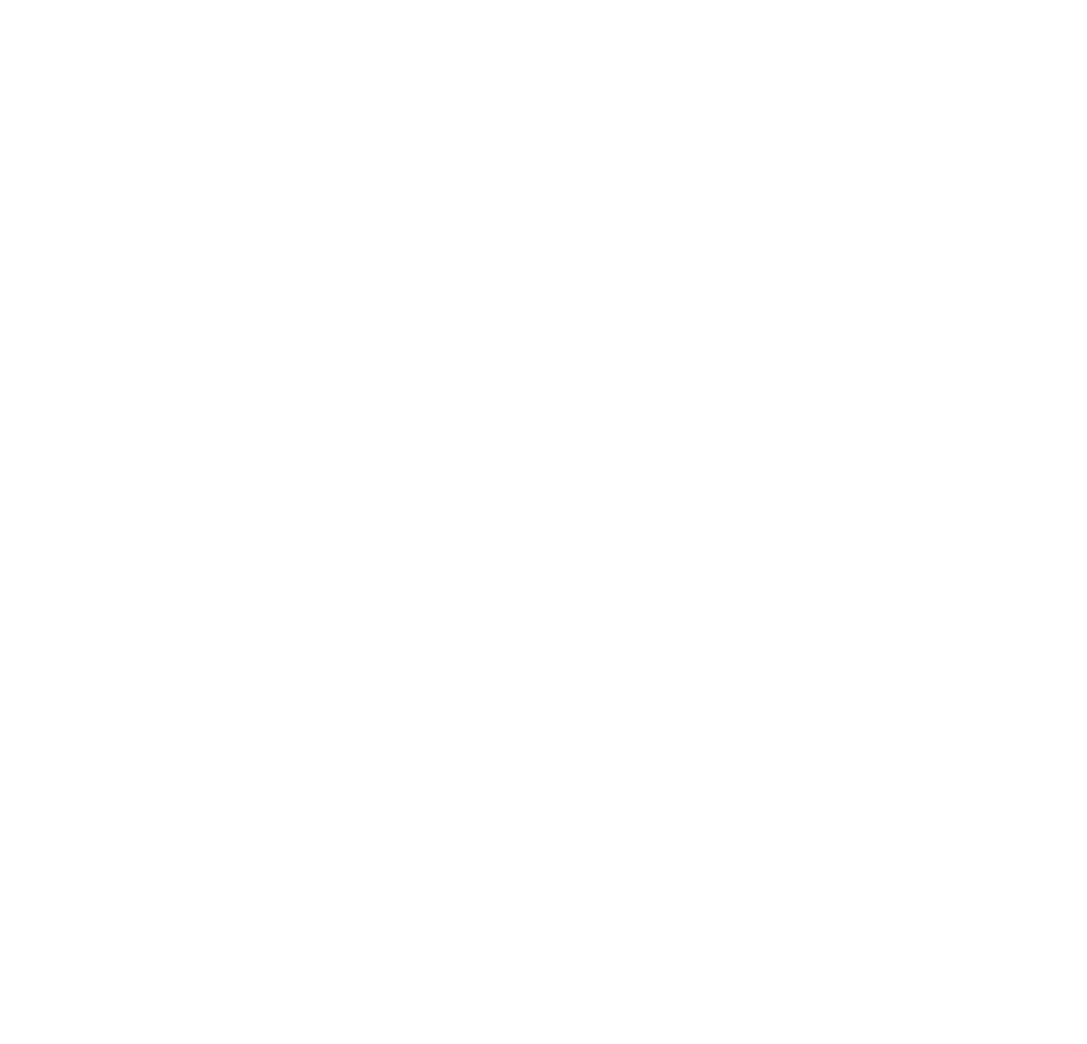
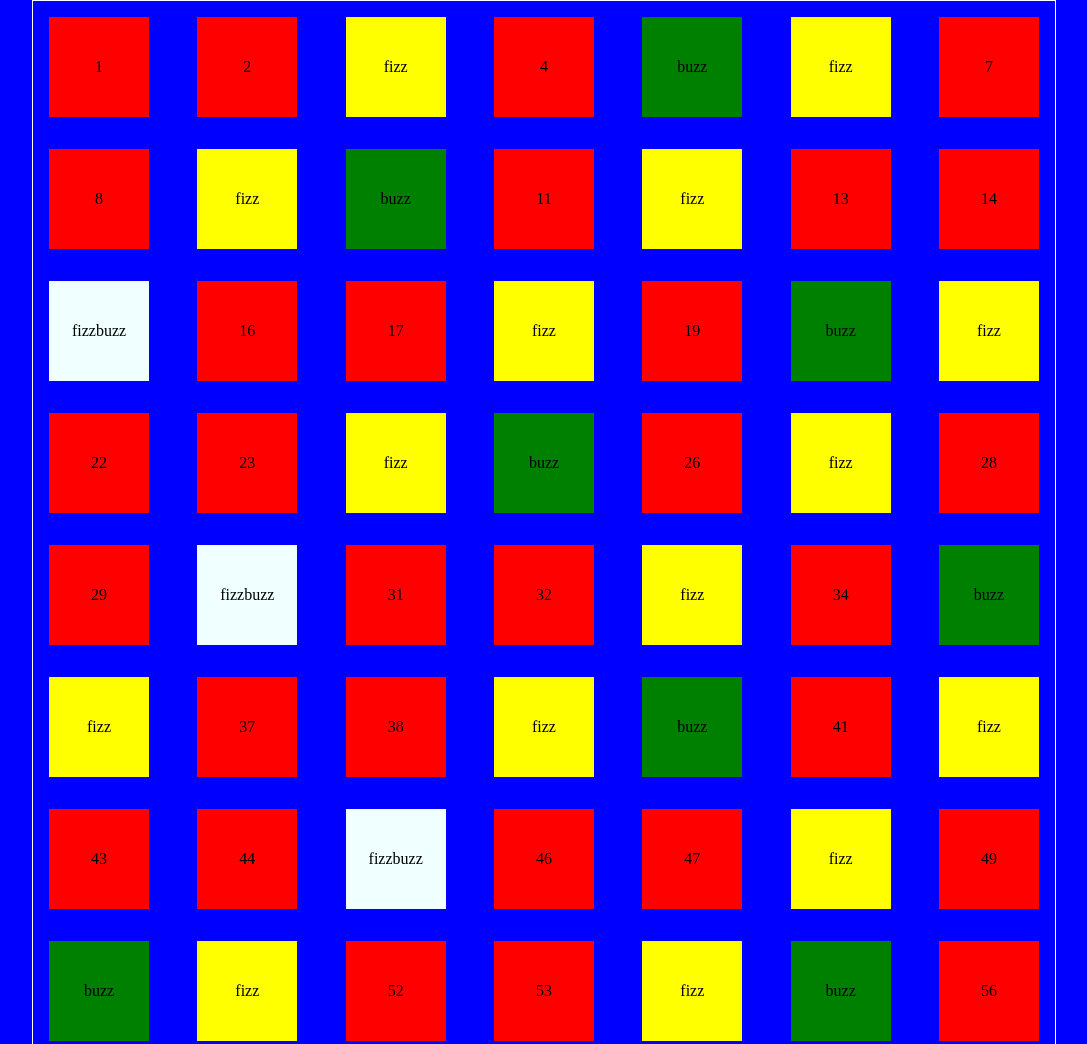
Before and after one commit to Gabry17/js-fizzbuzzdom, a plain HTML site: page index.html in a window 1280 px wide. Shown: the top 1044 px of the page, without its empty margins (96-1183 px from the left). Before the commit the page ends 800 px from the top, so only its background shows below. Drawn offline with Linux system fonts and the light colour scheme.

Commit message:
aggiunto bonus

```diff
--- a/css/style.css
+++ b/css/style.css
@@ -3,5 +3,39 @@
     margin: 0;
     padding: 0;
     box-sizing: border-box;
+}
 
+body{
+    background-color: blue;
 }
+
+.container{
+    width: 80%;
+    margin: auto;
+    border: 1px solid white;
+    display: flex;
+    justify-content: space-between;
+    flex-wrap: wrap;
+}
+
+.row{
+    width: 100px;
+    height: 100px;
+    background-color: red;
+    display: flex;
+    justify-content: center;
+    align-items: center;
+    margin: 1rem;
+}
+
+.yellow{
+    background-color: yellow;
+}
+
+.green{
+    background-color: green;
+}
+
+.azure{
+    background-color: azure;
+}
--- a/index.html
+++ b/index.html
@@ -9,7 +9,9 @@
 </head>
 <body>
 
+    <div class="container">
 
+    </div>
 
     <!-- JS -->
     <script type="text/javascript" src="js/script.js"></script>
--- a/js/script.js
+++ b/js/script.js
@@ -1,7 +1,5 @@
 //fare un ciclo che stampa i numeri da 1 a 100
 for(let i = 1; i <= 100; i++){
-
-
 
     let multipli;
 
@@ -20,4 +18,26 @@ for(let i = 1; i <= 100; i++){
     console.log(i, multipli);
 
 
+    //BONUS
+
+    let yellowgreen;
+    if (i % 3 === 0) {
+        yellowgreen = 'yellow';
+    }
+
+    if (i % 5 === 0) {
+        yellowgreen = 'green';
+    }
+
+    if (i % 3 === 0 && i % 5 === 0) {
+        yellowgreen = 'azure';
+    }
+
+    if (i % 3 !== 0 && i % 5 !== 0) {
+        multipli = i;
+    }
+
+    let box = document.querySelector('.container');
+    box.innerHTML += `<div class='row ${yellowgreen}'>${i, multipli}</div>`;
+
 }
```
